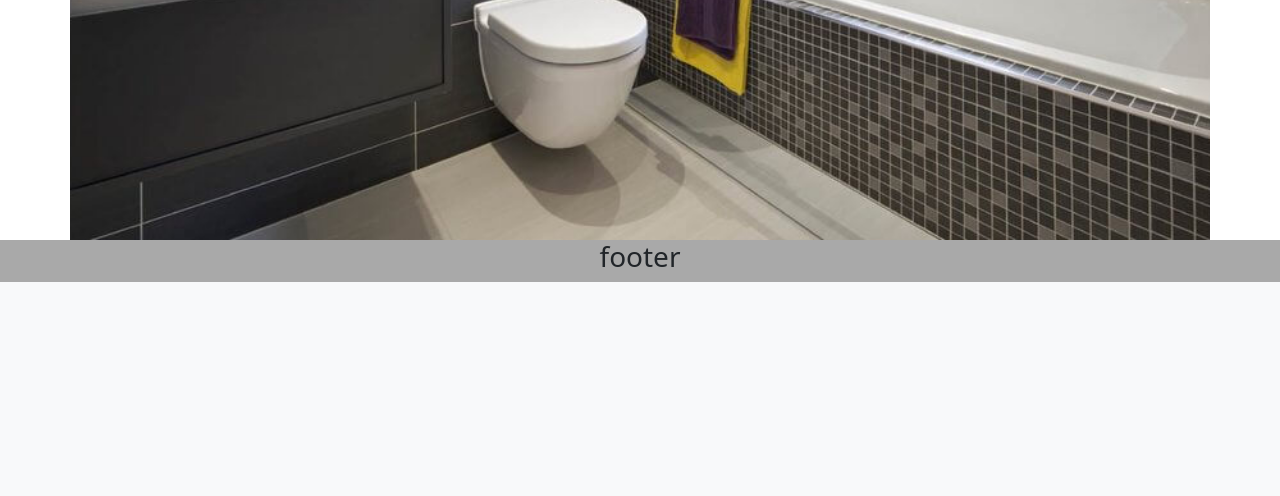
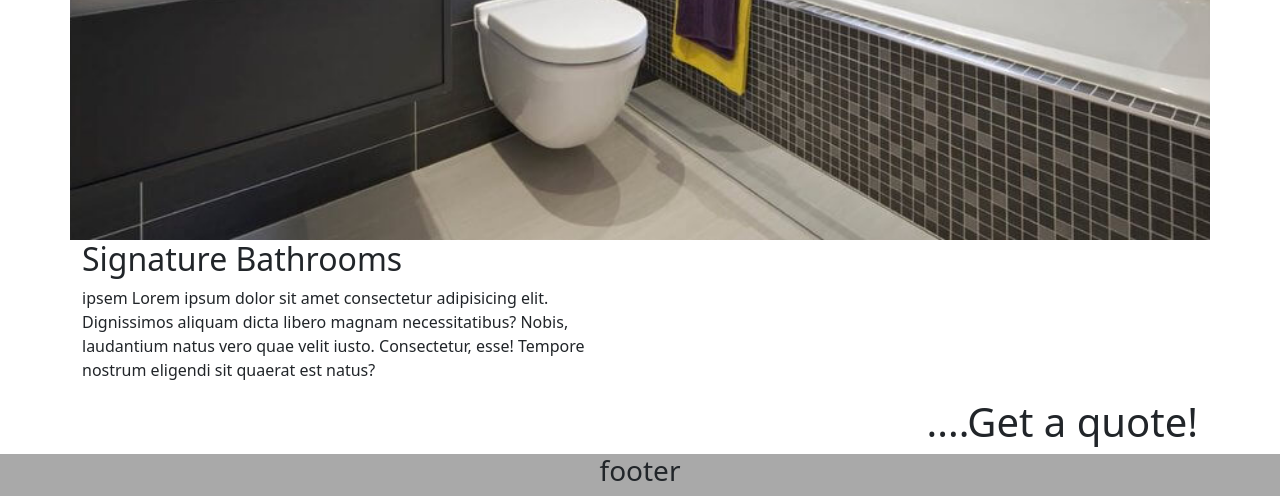
Before and after one commit to LiamD88/signature_bath, a Django app: template home/templates/index.html in a window 1280 px wide. Shown: the part 616-1112 px from the top of the page. Before the commit the page ends 898 px from the top, so only its background shows below. Run offline with Django 3.2, Linux system fonts and the light colour scheme; the template is opened without the code that fills it, so the values that code supplies are empty; some libraries are stand-ins or nearby versions.

Commit message:
added company name and generic txt to bottom of page

```diff
--- a/home/templates/index.html
+++ b/home/templates/index.html
@@ -10,6 +10,19 @@
 
         </div>
     </div>
+    <div class="row">
+        <div class="col-md-6">
+            <h2>Signature Bathrooms</h2>
+            <p>ipsem Lorem ipsum dolor sit amet consectetur adipisicing elit. Dignissimos aliquam dicta libero magnam necessitatibus? Nobis, laudantium natus vero quae velit iusto. Consectetur, esse! Tempore nostrum eligendi sit quaerat est natus?</p>
+
+        </div>
+    </div>
+    <div class="row">
+        <div class="col-12 d-flex justify-content-end">
+            <h1>....Get a quote!</h1>
+        </div>
+    </div>
 </div>
 
+
 {% endblock %}
--- a/signature/static/css/style.css
+++ b/signature/static/css/style.css
@@ -10,8 +10,6 @@
 .hero-image {
     background-image: url("../img/hero-image.jpg");
     height: 100vh;
-    background-attachment: fixed;
     background-position: center;
-    background-repeat: no-repeat;
     background-size: cover;
 }
```
